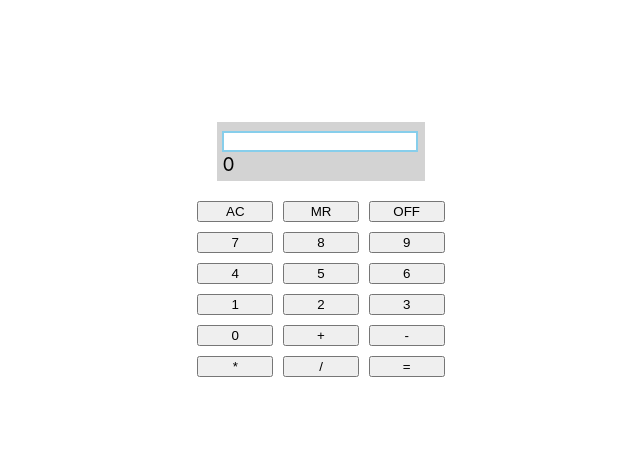
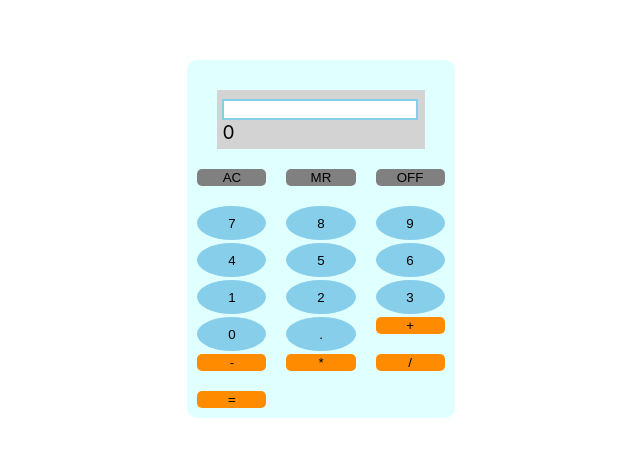
Before and after one commit to DimaMaslo88/calculator_version1.0, a React (Create React App) app: page / in a window 1280 px wide. Shown: the part 161-618 px from the top of the page, without its empty margins (319-959 px from the left). Built offline with nearby package versions, Linux system fonts and the light colour scheme.

Commit message:
"feat/ button component "

```diff
--- a/src/state/store.ts
+++ b/src/state/store.ts
@@ -1,22 +1,26 @@
-export const  buttonsArray =[
-    {id:1,title:'7'},
-    {id:2,title:'8'},
-    {id:3,title:'9'},
-    {id:4,title:'4'},
-    {id:5,title:'5'},
-    {id:6,title:'6'},
-    {id:7,title:'1'},
-    {id:8,title:'2'},
-    {id:9,title:'3'},
-    {id:10,title:'0'},
-    {id:11,title:'+'},
-    {id:12,title:'-'},
-    {id:13,title:'*'},
-    {id:14,title:'/'},
-    {id:15,title:'='},
+export const buttonsArray = [
+    {id: 1, title: '7'},
+    {id: 2, title: '8'},
+    {id: 3, title: '9'},
+    {id: 4, title: '4'},
+    {id: 5, title: '5'},
+    {id: 6, title: '6'},
+    {id: 7, title: '1'},
+    {id: 8, title: '2'},
+    {id: 9, title: '3'},
+    {id: 10, title: '0'},
+    {id: 11, title: '.'},
+
 ]
-export const specialButtons=[
-    {id:1,title:'AC'},
-    {id:2,title:'MR'},
-    {id:3,title:'OFF'},
+export const signs = [
+    {id: 1, title: '+'},
+    {id: 2, title: '-'},
+    {id: 3, title: '*'},
+    {id: 4, title: '/'},
+    {id: 5, title: '='}
 ]
+export const specialButtons = [
+    {id: 1, title: 'AC'},
+    {id: 2, title: 'MR'},
+    {id: 3, title: 'OFF'},
+]
--- a/src/styles/buttons.module.css
+++ b/src/styles/buttons.module.css
@@ -1,6 +1,34 @@
-.buttonsContainer{
+.buttonsContainer {
     display: grid;
-    grid-template-columns:repeat(3,1fr);
-    grid-gap: 10px;
+    grid-template-columns:repeat(3, 1fr);
+    grid-gap: 20px;
 
 }
+.symbolButtons,.buttonsSign,.numberButtons{
+    border: none;
+
+}
+.symbolButtons,.buttonsSign,.numberButtons:hover{
+    cursor: pointer;
+
+}
+.symbolButtons,.buttonsSign{
+    border-radius: 5px;
+}
+.symbolButtons{
+    background-color:gray;
+
+}
+.numberButtons{
+    width: 100%;
+    height: 200%;
+    background-color: skyblue;
+    border-radius: 50%;
+
+
+}
+.buttonsSign{
+    background-color: darkorange;
+
+
+}
--- a/src/styles/calculator.module.css
+++ b/src/styles/calculator.module.css
@@ -1,4 +1,5 @@
 .CalculatorContainer {
-
-
+    background-color: lightcyan;
+    padding: 10px;
+border-radius: 10px;
 }
--- a/src/ui/components/Calculator/calculatorTable/CalculatorTable.tsx
+++ b/src/ui/components/Calculator/calculatorTable/CalculatorTable.tsx
@@ -23,8 +23,8 @@ export const CalculatorTable = () => {
         if (symbol === 'AC' && count === '') {
             setCount('0')
             setResult(0)
-        } else if (symbol === 'AC' && count.length > 1) {
-            setCount('')
+        } else if (symbol === 'AC' && count.length >= 1) {
+            setCount('0')
             setResult(0)
         } else if (symbol === 'OFF') {
             setCount('')
--- a/src/ui/components/Calculator/calculatorTable/buttons/buttonNumbers/ButtonNumbers.tsx
+++ b/src/ui/components/Calculator/calculatorTable/buttons/buttonNumbers/ButtonNumbers.tsx
@@ -1,12 +1,13 @@
-import React  from 'react';
+import React from 'react';
 import style from 'styles/buttons.module.css'
-import {buttonsArray, specialButtons} from "state/store";
-import {ButtonsArrayType, SpecialButtonsType} from "types/types";
-type ButtonNumbersType={
-    onChange:(num:string)=>void
-    onChangeSymbols:(sym:string)=>void
+import {buttonsArray, signs, specialButtons} from "state/store";
+import {universalSymbolsType} from "types/types";
+
+type ButtonNumbersType = {
+    onChange: (num: string) => void
+    onChangeSymbols: (sym: string) => void
 }
-export const ButtonNumbers = ({onChange,onChangeSymbols}:ButtonNumbersType) => {
+export const ButtonNumbers = ({onChange, onChangeSymbols}: ButtonNumbersType) => {
 
     // const numbers =[]
     // for(let i=0;i<=9;i+=1){
@@ -14,21 +15,28 @@ export const ButtonNumbers = ({onChange,onChangeSymbols}:ButtonNumbersType) => {
     // }
 
     return (
-        <div className={style.buttonsContainer} >
-            {specialButtons.map(({id,title}:SpecialButtonsType)=>(
+        <div className={style.buttonsContainer}>
+            {specialButtons.map(({id, title}: universalSymbolsType) => (
 
-                <button onClick={()=>onChangeSymbols(title)}
-                    key={id}
+                <button className={style.symbolButtons}
+                    onClick={() => onChangeSymbols(title)}
+                        key={id}
                 >{title}</button>
             ))}
 
-            {buttonsArray.map(({id,title}:ButtonsArrayType)=>(
+                {buttonsArray.map(({id, title}: universalSymbolsType) => (
 
-                <button
-                    key={id} onClick={()=>onChange(title)} >
-                    {title}
-                </button>
-            ))}
+                    <button className={style.numberButtons}
+                        key={id} onClick={() => onChange(title)}>
+                        {title}
+                    </button>
+                ))}
+                {signs.map(({id, title}: universalSymbolsType) => (
+                    <button className={style.buttonsSign}
+                        key={id} onClick={() => onChange(title)}>
+                        {title}
+                    </button>
+                ))}
 
         </div>
     );
```
Also changed, not shown: src/types/types.ts (+1 -6 lines).
